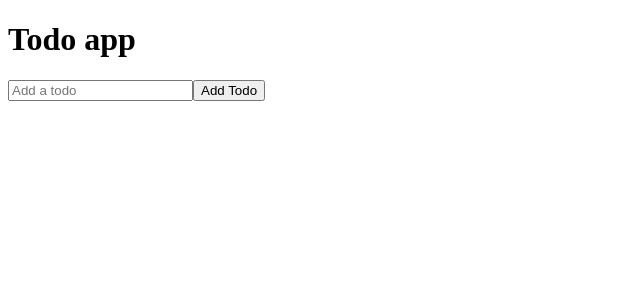
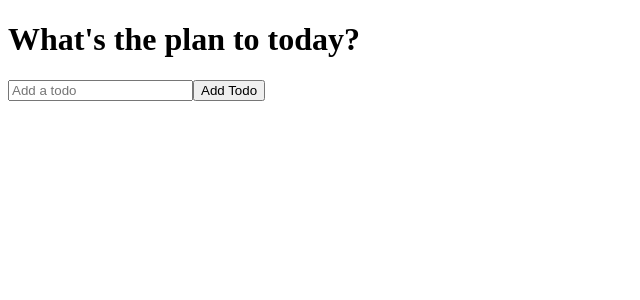
Before and after one commit to Grazziano/react-todo-app, a React (Create React App) app: page / in a window 1280 px wide. Shown: the top 300 px of the page, without its empty margins (0-640 px from the left). Built offline with nearby package versions, Linux system fonts and the light colour scheme.

Commit message:
:sparkles: Creating TodoList Component

```diff
--- a/src/App.js
+++ b/src/App.js
@@ -1,11 +1,10 @@
 import './App.css';
-import TodoForm from './components/TodoForm';
+import TodoList from './components/TodoList';
 
 function App() {
   return (
-    <div className='todo-app'>
-      <h1>Todo app</h1>
-      <TodoForm />
+    <div className="todo-app">
+      <TodoList />
     </div>
   );
 }
--- a/src/components/TodoForm.jsx
+++ b/src/components/TodoForm.jsx
@@ -10,25 +10,25 @@
   const handleSubmit = (e) => {
     e.preventDefault();
 
-    // props.onSubmit({
-    //   id: Math.floor(Math.random() * 10000),
-    //   text: input,
-    // });
+    props.onSubmit({
+      id: Math.floor(Math.random() * 10000),
+      text: input,
+    });
 
     setInput('');
   };
 
   return (
-    <form className='todo-form' onSubmit={handleSubmit}>
+    <form className="todo-form" onSubmit={handleSubmit}>
       <input
-        type='text'
-        placeholder='Add a todo'
+        type="text"
+        placeholder="Add a todo"
         value={input}
-        name='text'
-        className='todo-input'
+        name="text"
+        className="todo-input"
         onChange={handleChange}
       />
-      <button className='todo-button'>Add Todo</button>
+      <button className="todo-button">Add Todo</button>
     </form>
   );
 }
--- a/src/components/TodoList.jsx
+++ b/src/components/TodoList.jsx
@@ -0,0 +1,24 @@
+import React, { useState } from 'react';
+import TodoForm from './TodoForm';
+
+export default function TodoList() {
+  const [todos, setTodos] = useState([]);
+
+  const addTodo = (todo) => {
+    if (!todo.text || /^\s*$/.test(todo.text)) {
+      return;
+    }
+
+    const newTodos = [todo, ...todos];
+
+    setTodos(newTodos);
+    console.log(todo, ...todos);
+  };
+
+  return (
+    <div>
+      <h1>What's the plan to today?</h1>
+      <TodoForm onSubmit={addTodo} />
+    </div>
+  );
+}
```
